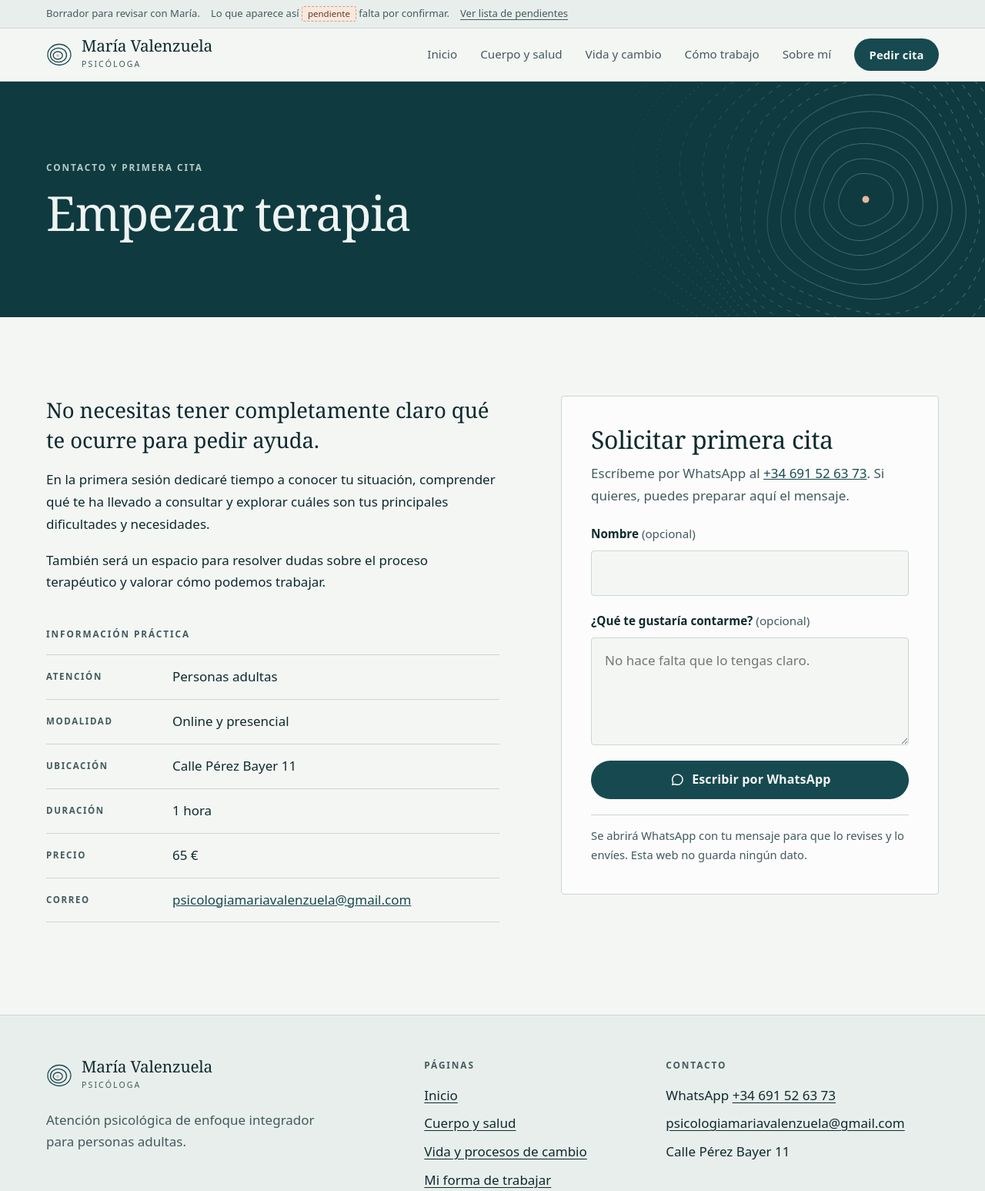
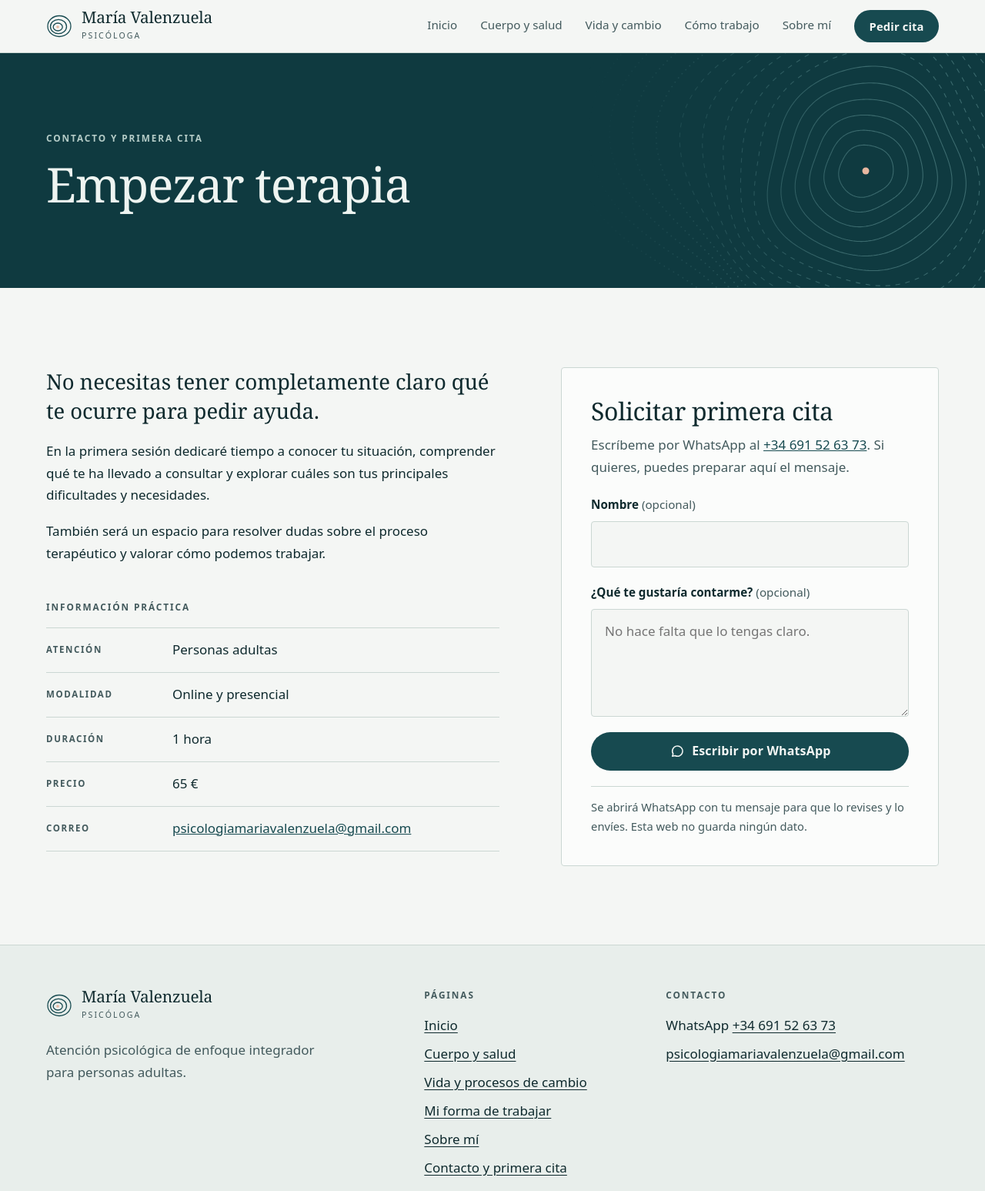
Before and after one commit to jesuscript96/valenzuelapsicologa, an Astro site: page /contacto in a window 1280 px wide. Shown: the top 1547 px of the page at 77% size. Built offline with nearby package versions, Linux system fonts and the light colour scheme; Astro itself is replaced by a stand-in of ours.

Commit message:
Quita las marcas de borrador y la dirección
Sin aviso de borrador, sin etiquetas de pendiente y sin enlaces a /pendientes.
La web sigue con noindex mientras DRAFT sea true.

Co-Authored-By: Claude Opus 5.5 <noreply@anthropic.com>

```diff
--- a/src/components/Footer.astro
+++ b/src/components/Footer.astro
@@ -1,6 +1,6 @@
 ---
 import BrandMark from './BrandMark.astro';
-import { ADDRESS, EMAIL, FOOTER_PAGES, WHATSAPP, whatsappUrl } from '../data/site';
+import { EMAIL, FOOTER_PAGES, WHATSAPP, whatsappUrl } from '../data/site';
 
 const year = new Date().getFullYear();
 ---
@@ -22,18 +22,13 @@ const year = new Date().getFullYear();
         <ul>
           <li>WhatsApp <a href={whatsappUrl()} target="_blank" rel="noopener">{WHATSAPP.display}</a></li>
           <li><a href={`mailto:${EMAIL}`}>{EMAIL}</a></li>
-          <li>{ADDRESS}</li>
         </ul>
       </div>
     </div>
     <p class="safety"><b>Este espacio no atiende urgencias.</b> Si estás en una situación de riesgo, llama al 112. Si estás pensando en hacerte daño, puedes llamar al 024, la línea de atención a la conducta suicida, gratuita y disponible las 24 horas.</p>
     <div class="legal">
       <span>© {year} María Valenzuela</span>
-      {/* Legal pages are still to be written; they point to the review list until then. */}
-      <a href="/pendientes">Aviso legal</a>
-      <a href="/pendientes">Privacidad</a>
-      <a href="/pendientes">Cookies</a>
-      <span class="pend">Nombre comercial pendiente</span>
+      {/* Aviso legal, privacidad y cookies go here once they are written (see /pendientes). */}
     </div>
   </div>
 </footer>
--- a/src/components/PracticalInfo.astro
+++ b/src/components/PracticalInfo.astro
@@ -1,11 +1,10 @@
 ---
-import { ADDRESS, EMAIL } from '../data/site';
+import { EMAIL } from '../data/site';
 ---
 <p class="eyebrow eyebrow--gap">Información práctica</p>
 <dl class="facts-list">
   <div><dt>Atención</dt><dd>Personas adultas</dd></div>
   <div><dt>Modalidad</dt><dd>Online y presencial</dd></div>
-  <div><dt>Ubicación</dt><dd>{ADDRESS}</dd></div>
   <div><dt>Duración</dt><dd>1 hora</dd></div>
   <div><dt>Precio</dt><dd>65 €</dd></div>
   <div><dt>Correo</dt><dd><a href={`mailto:${EMAIL}`}>{EMAIL}</a></dd></div>
--- a/src/data/site.ts
+++ b/src/data/site.ts
@@ -1,12 +1,11 @@
-// While DRAFT is true the site shows the review banner, publishes /pendientes
+// While DRAFT is true the site publishes /pendientes (not linked from anywhere)
 // and asks search engines not to index anything. Set it to false to go live.
 export const DRAFT = true;
 
 export const SITE_NAME = 'María Valenzuela Psicología';
 
-// Appointments go through WhatsApp; the email and address are shown as information.
+// Appointments go through WhatsApp; the email is shown as information. No address for now.
 export const EMAIL = 'psicologiamariavalenzuela@gmail.com';
-export const ADDRESS = 'Calle Pérez Bayer 11';
 export const WHATSAPP = { number: '34691526373', display: '+34 691 52 63 73' };
 export const WHATSAPP_GREETING = 'Hola, María. Me gustaría solicitar una primera cita.';
 export const whatsappUrl = (text = WHATSAPP_GREETING) =>
--- a/src/layouts/Base.astro
+++ b/src/layouts/Base.astro
@@ -35,16 +35,6 @@ const canonical = Astro.site ? new URL(Astro.url.pathname, Astro.site).href : un
     <meta name="generator" content={Astro.generator} />
   </head>
   <body data-page={page}>
-    {DRAFT && (
-      <div class="top-note">
-        <div class="wrap">
-          <span>Borrador para revisar con María.</span>
-          <span>Lo que aparece así <span class="pend">pendiente</span> falta por confirmar.</span>
-          <a href="/pendientes">Ver lista de pendientes</a>
-        </div>
-      </div>
-    )}
-
     <Header page={page} />
 
     <main>
--- a/src/styles/global.css
+++ b/src/styles/global.css
@@ -88,7 +88,6 @@ h3{font-size:clamp(1.3rem,1.1rem + .7vw,1.65rem);font-weight:400;line-height:1.2
 .eyebrow--gap{margin-bottom:14px}
 
 /* pending-data marker */
-.pend{display:inline-block;border:1px dashed var(--pend-line);background:var(--pend-bg);color:var(--pend-fg);padding:.02em .6em;border-radius:3px;font-size:.88em;line-height:1.55;font-family:var(--font-body);font-style:normal;font-weight:500}
 
 /* contour art */
 .art{position:absolute;max-width:none;overflow:visible;pointer-events:none}
@@ -99,9 +98,6 @@ h3{font-size:clamp(1.3rem,1.1rem + .7vw,1.65rem);font-weight:400;line-height:1.2
 .art .dot{fill:var(--warm);stroke:none}
 
 /* top note + header */
-.top-note{background:var(--bg-alt);color:var(--ink-soft);font-size:.82rem;line-height:1.5;border-bottom:1px solid var(--line)}
-.top-note .wrap{padding-block:8px;display:flex;flex-wrap:wrap;gap:4px 14px;align-items:center}
-.top-note a{color:var(--ink-soft);text-underline-offset:3px}
 .site-header{position:sticky;top:env(safe-area-inset-top,0px);z-index:20;background:var(--bg);border-bottom:1px solid var(--line)}
 .bar{display:flex;align-items:center;justify-content:space-between;gap:16px;min-height:68px}
 .brand{display:inline-flex;align-items:center;gap:12px;color:var(--ink);text-decoration:none}
```
Also changed, not shown: README.md.
